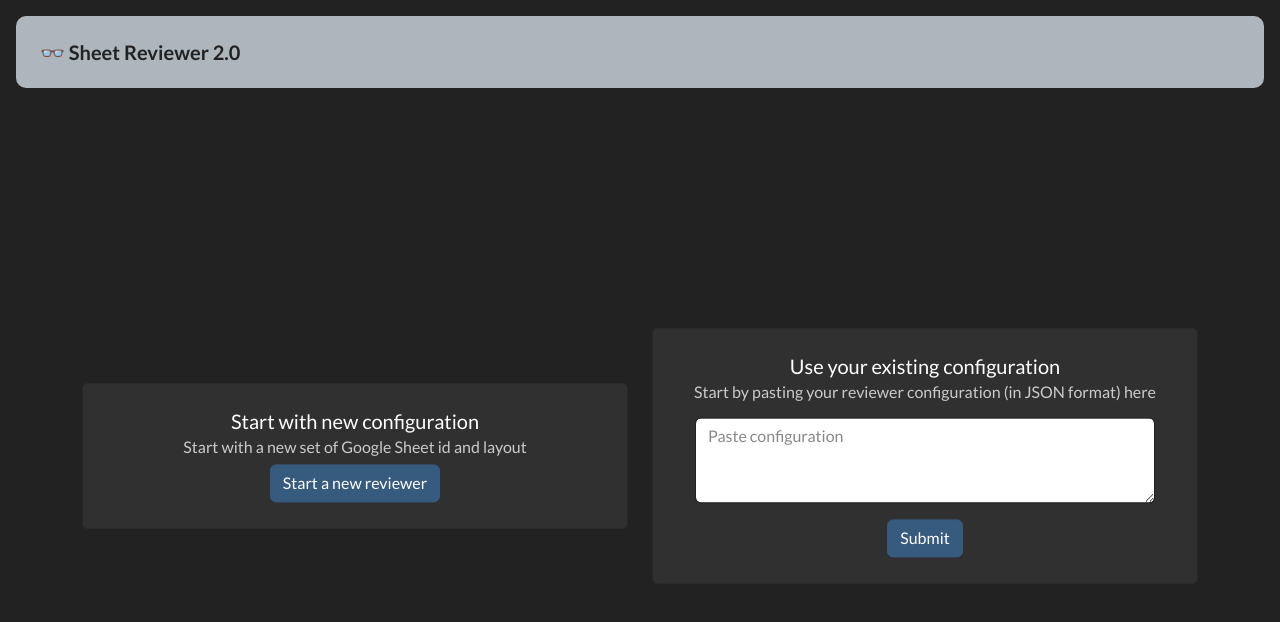
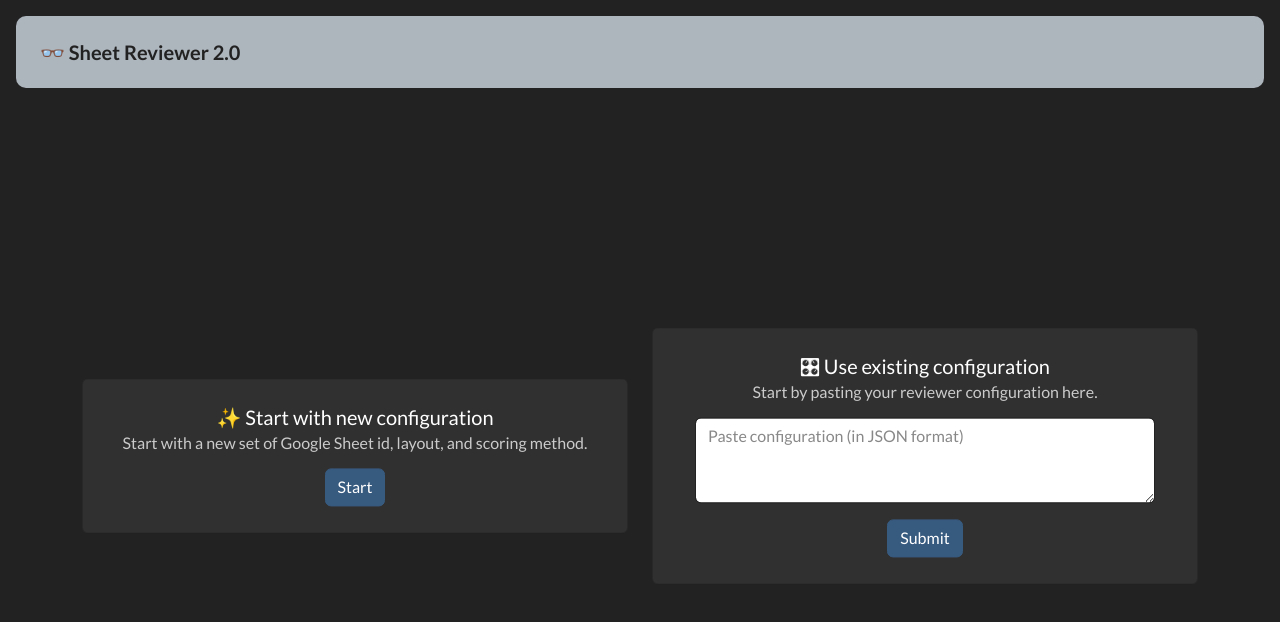
Before and after one commit to timicienio/sheet-reviewer-2, a React (Create React App) app: page /start in a window 1280 px wide. Shown: the top 622 px of the page. Built offline with nearby package versions, Linux system fonts and the light colour scheme.

Commit message:
Adjustment

```diff
--- a/package.json
+++ b/package.json
@@ -9,7 +9,7 @@
     "bootswatch": "^5.0.2",
     "dotenv": "^10.0.0",
     "google-auth-library": "^7.2.0",
-    "googleapis": "^80.0.0",
+    "googleapis": "^80.2.0",
     "http2": "^3.3.7",
     "node-pre-gyp": "^0.17.0",
     "open": "^8.2.1",
--- a/src/App.js
+++ b/src/App.js
@@ -6,11 +6,16 @@ import { Container, Navbar } from 'react-bootstrap';
 import StartMenu from './containers/StartMenu';
 import Reviewer from './containers/Reviewer';
 import Configure from './containers/Configure';
+
+require('dotenv').config();
+
 const App = () => {
 	return (
 		<div className='App'>
 			<Navbar bg='light' expand='lg'>
-				<Navbar.Brand href='#home'>👓 Sheet Reviewer 2.0 </Navbar.Brand>
+				<Navbar.Brand href='/start'>
+					👓 Sheet Reviewer 2.0{' '}
+				</Navbar.Brand>
 			</Navbar>
 			<Container className='App-body'>
 				<Switch>
--- a/src/components/DoneConfigure.js
+++ b/src/components/DoneConfigure.js
@@ -1,5 +1,4 @@
-import { useState } from 'react';
-import { Card, Row, Col, Container } from 'react-bootstrap';
+import { Row, Container, Form } from 'react-bootstrap';
 
 export default function DoneConfigure({ config }) {
 	return (
@@ -7,8 +6,9 @@ export default function DoneConfigure({ config }) {
 			<Row>
 				<h3>Step 4: Done!</h3>
 				<span>
-					Copy the configuration, paste it on the Sheet Reviewer 2.0
-					home page, and start reviewing!
+					Copy the reviewer configuration, paste it on the Sheet
+					Reviewer 2.0 home page ("Use existing configuration"), and
+					start reviewing!
 				</span>
 
 				<span>
@@ -16,9 +16,13 @@ export default function DoneConfigure({ config }) {
 				</span>
 			</Row>
 			<Row>
-				<Card>
-					<Card.Body>{JSON.stringify(config)} </Card.Body>
-				</Card>
+				<Form>
+					<Form.Control
+						value={JSON.stringify(config)}
+						as='textarea'
+						rows={5}
+					></Form.Control>
+				</Form>
 			</Row>
 		</Container>
 	);
--- a/src/components/LayoutConfigurator.js
+++ b/src/components/LayoutConfigurator.js
@@ -53,7 +53,7 @@ export default function LayoutConfigurator({
 		<>
 			<Container className='layout'>
 				<Row>
-					<h3>Step 2: Configure reviewer layout</h3>
+					<h3>📐 Step 2: Configure reviewer layout</h3>
 				</Row>
 				<RowSelector
 					currentRowIndex={currentRowIndex}
--- a/src/components/ScoreButtonsConfigurator.js
+++ b/src/components/ScoreButtonsConfigurator.js
@@ -2,7 +2,6 @@ import {
 	Container,
 	Row,
 	Col,
-	Form,
 	FormControl,
 	InputGroup,
 	Button,
@@ -187,7 +186,7 @@ export default function ScoreButtonConfigurator({ state, dispatch }) {
 
 			<Container className='layout'>
 				<Row>
-					<h3>Step 3: Configure sub-scores</h3>
+					<h3>🎖 Step 3: Configure scoring methods</h3>
 				</Row>
 				{state.map(({ type, tag, lower, upper }, index) => (
 					<>
--- a/src/containers/Configure.js
+++ b/src/containers/Configure.js
@@ -130,7 +130,7 @@ export default function Configure() {
 	// console.log(layoutState);
 
 	useEffect(() => {
-		if (data.length > 1 && selectedSheetIndex === -1) setSelectSheet(true);
+		if (data.length >= 1 && selectedSheetIndex === -1) setSelectSheet(true);
 	}, [data, selectedSheetIndex]);
 
 	return (
@@ -139,7 +139,7 @@ export default function Configure() {
 				<Modal show={error}>
 					<Modal.Header>
 						<Modal.Title>
-							Step 1: Connect to your Google Sheet
+							📖 Step 1: Connect to your Google Sheet
 						</Modal.Title>
 					</Modal.Header>
 
@@ -194,8 +194,7 @@ export default function Configure() {
 					</Modal.Header>
 
 					<Modal.Body>
-						There are multiple sheets in your spreadsheet. Select
-						one to continue.
+						Select a sheet in your spreadsheet to continue.
 					</Modal.Body>
 					<Modal.Footer>
 						<Dropdown>
--- a/src/containers/Reviewer.js
+++ b/src/containers/Reviewer.js
@@ -1,8 +1,10 @@
+
 import useGoogleSheets from 'use-google-sheets';
 
-require('dotenv').config();
+
 
 export default function Reviewer() {
+
 	const { data, loading, error } = useGoogleSheets({
 		apiKey: process.env.REACT_APP_GOOGLE_API_KEY,
 		sheetId: '1mAk682d8dRMqzRg-w9PUPa4XTRjphMc3w4CdkVRAofc',
--- a/src/containers/StartMenu.js
+++ b/src/containers/StartMenu.js
@@ -8,9 +8,12 @@ export default function StartMenu() {
 			<Col>
 				<Card className='start-menu-card'>
 					<Card.Body>
-						<Card.Title>Start with new configuration</Card.Title>
+						<Card.Title>✨ Start with new configuration</Card.Title>
 						<Card.Subtitle className='mb-2 text-muted'>
-							Start with a new set of Google Sheet id and layout
+							<p>
+								Start with a new set of Google Sheet id, layout,
+								and scoring method.
+							</p>
 						</Card.Subtitle>
 						<Button
 							variant='primary'
@@ -18,7 +21,7 @@ export default function StartMenu() {
 								history.push('./configure');
 							}}
 						>
-							Start a new reviewer
+							Start
 						</Button>
 					</Card.Body>
 				</Card>
@@ -26,16 +29,15 @@ export default function StartMenu() {
 			<Col>
 				<Card className='start-menu-card'>
 					<Card.Body>
-						<Card.Title>Use your existing configuration</Card.Title>
+						<Card.Title>🎛 Use existing configuration</Card.Title>
 						<Card.Subtitle className='mb-2 text-muted'>
-							Start by pasting your reviewer configuration (in
-							JSON format) here
+							Start by pasting your reviewer configuration here.
 						</Card.Subtitle>
 						<Form>
 							<Form.Group>
 								<Form.Control
 									// type='email'
-									placeholder='Paste configuration'
+									placeholder='Paste configuration (in JSON format)'
 									as='textarea'
 									rows={3}
 								/>
```
Also changed, not shown: 1 other file (tests, documents, lock files or other folders).
